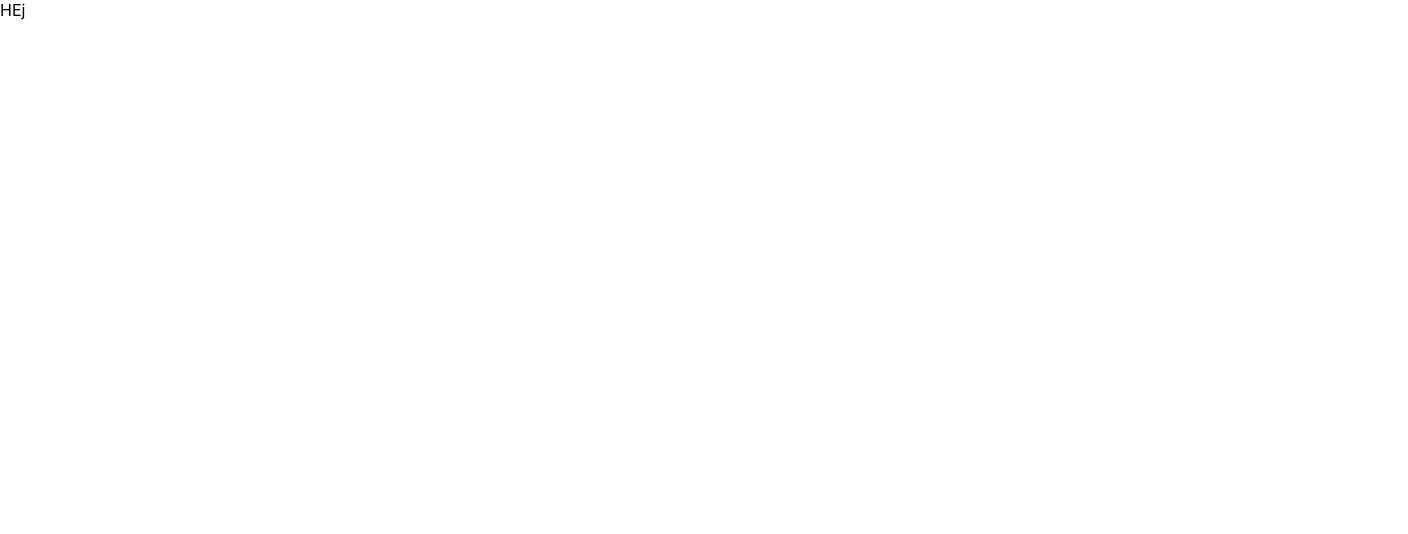
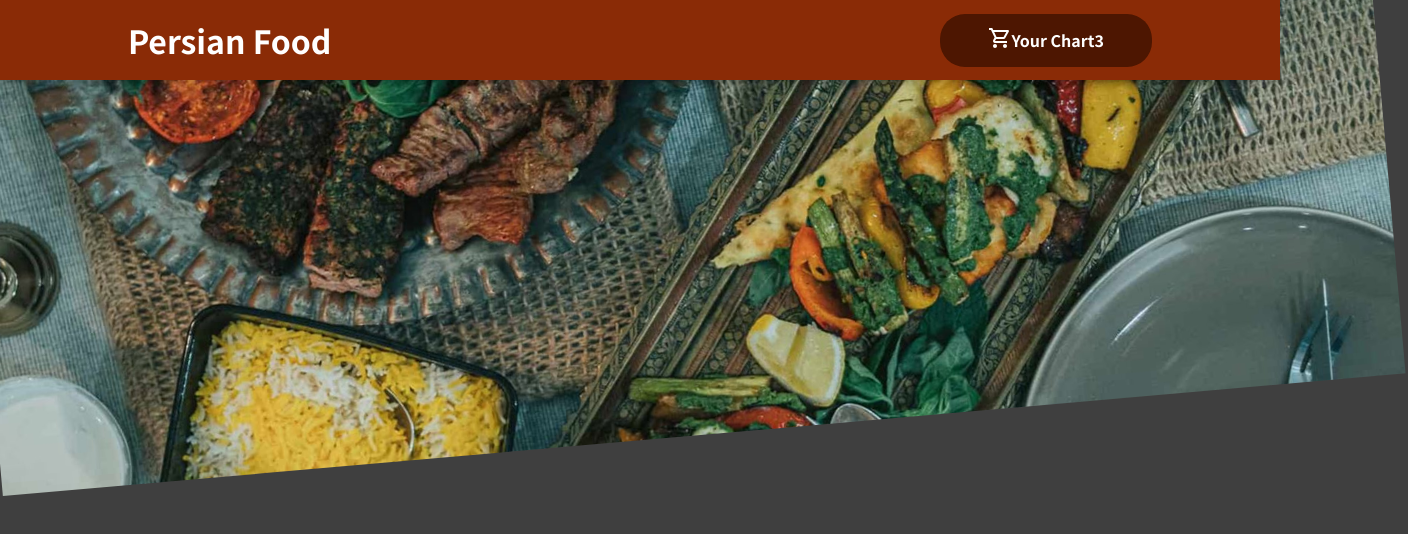
Before and after one commit to negin1/food-app, a React (Create React App) app: page / in a window 1280 px wide. Shown: the top 534 px of the page, 1408 px wide, since content can reach past the window. Built offline with nearby package versions, Linux system fonts and the light colour scheme.

Commit message:
implimented the header section

```diff
--- a/package.json
+++ b/package.json
@@ -3,12 +3,15 @@
   "version": "0.1.0",
   "private": true,
   "dependencies": {
+    "@material-ui/core": "^4.12.2",
+    "@material-ui/icons": "^4.11.2",
     "@testing-library/jest-dom": "^5.14.1",
     "@testing-library/react": "^11.2.7",
     "@testing-library/user-event": "^12.8.3",
     "react": "^17.0.2",
     "react-dom": "^17.0.2",
     "react-scripts": "4.0.3",
+    "styled-components": "^5.3.0",
     "web-vitals": "^1.1.2"
   },
   "scripts": {
--- a/src/App.js
+++ b/src/App.js
@@ -1,9 +1,8 @@
-
-
+import Header from "./components/Layout/Header";
 
 function App() {
   return (
-    <div>HEj</div>
+    <Header />
   );
 }
 
--- /dev/null
+++ b/src/components/HeaderCartBtn.js
@@ -0,0 +1,38 @@
+import React from 'react'
+import ShoppingCartOutlinedIcon from '@material-ui/icons/ShoppingCartOutlined';
+import styled from 'styled-components';
+
+const Button  = styled.button`
+   cursor: pointer;
+  font: inherit;
+  border: none;
+  background-color: #4d1601;
+  color: white;
+  padding: 0.75rem 3rem;
+  display: flex;
+  justify-content: space-around;
+  align-items: center;
+  border-radius: 25px;
+  font-weight: bold;
+
+  &:hover {
+    background-color: #2c0d00;
+
+  }
+  &:active{
+    background-color: #2c0d00;
+  }
+
+`;
+
+const HeaderCartBtn = () => {
+  return (
+       <Button>
+          <span><ShoppingCartOutlinedIcon/></span>
+          <span>Your Chart</span>
+          <span>3</span>
+    </Button>
+  )
+}
+
+export default HeaderCartBtn
--- /dev/null
+++ b/src/components/Layout/Header.js
@@ -0,0 +1,54 @@
+import React from 'react';
+import styled from 'styled-components';
+
+import mealsImage from '../../assets/meal.jpg'
+import HeaderCartBtn from '../HeaderCartBtn';
+
+const StyledHeader = styled.header`
+  position: fixed;
+  top: 0;
+  left: 0;
+  width: 100%;
+  height: 5rem;
+  background-color: #8a2b06;
+  color: white;
+  display: flex;
+  justify-content: space-between;
+  align-items: center;
+  padding: 0 10%;
+  box-shadow: 0 2px 8px rgba(0, 0, 0, 0.25);
+  z-index: 10;
+`;
+
+const MainImg = styled.image`
+  width: 100%;
+  height: 25rem;
+  z-index: 0;
+  overflow: hidden;
+
+  img{
+    width: 110%;
+    height: 100%;
+    object-fit: cover;
+    transform: rotateZ(-5deg) translateY(-4rem) translateX(-1rem);
+  }
+`;
+
+
+
+const Header = props => {
+  return (
+    <>
+    <StyledHeader>
+      <h1>Persian Food</h1>
+      <HeaderCartBtn />
+    </StyledHeader>
+
+    <MainImg>
+     <img src={mealsImage}alt="A table with food" />
+     </MainImg>
+    </>
+  )
+}
+
+export default Header
--- a/src/index.css
+++ b/src/index.css
@@ -1,13 +1,14 @@
+@import url('https://fonts.googleapis.com/css2?family=Noto+Sans+JP:wght@400;700&display=swap');
+
+* {
+  box-sizing: border-box;
+}
+
+html {
+  font-family: 'Noto Sans JP', sans-serif;
+}
+
 body {
   margin: 0;
-  font-family: -apple-system, BlinkMacSystemFont, 'Segoe UI', 'Roboto', 'Oxygen',
-    'Ubuntu', 'Cantarell', 'Fira Sans', 'Droid Sans', 'Helvetica Neue',
-    sans-serif;
-  -webkit-font-smoothing: antialiased;
-  -moz-osx-font-smoothing: grayscale;
+  background-color: #3f3f3f;
 }
-
-code {
-  font-family: source-code-pro, Menlo, Monaco, Consolas, 'Courier New',
-    monospace;
-}
```
Also changed, not shown: src/assets/meal.jpg (added), 1 other file (tests, documents, lock files or other folders).
